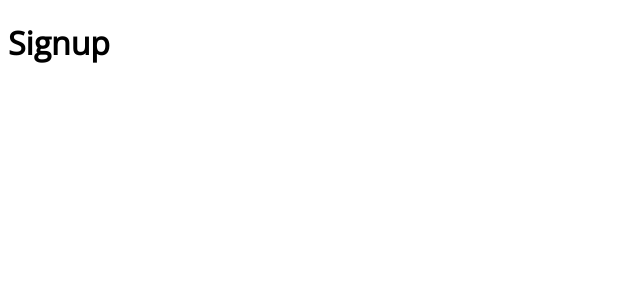
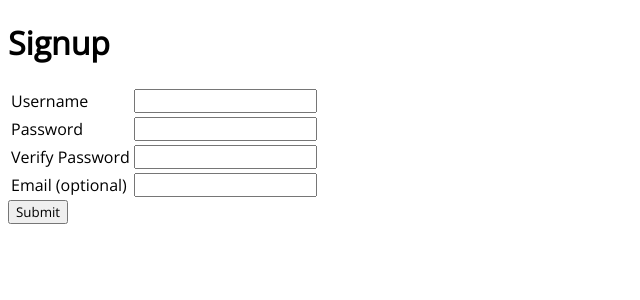
Before and after one commit to JacobDozier/user-signup, a Flask app: page / in a window 1280 px wide. Shown: the top 300 px of the page, without its empty margins (0-640 px from the left). Run offline with Flask 2, Linux system fonts and the light colour scheme.

Commit message:
Added a table with inputs for username, password, verify pass, and email.

```diff
--- a/templates/index.html
+++ b/templates/index.html
@@ -2,6 +2,48 @@
 
 {% block content %}
 
-
+<form action="/signup" method="POST">
+    <table>
+        <tbody>
+            <tr>
+                <td>
+                    <label for="username">Username</label>
+                </td>
+                <td>
+                    <input name="username" type="text">
+                    <span class="error"></span>
+                </td>
+            </tr>
+            <tr>
+                <td>
+                    <label for="password">Password</label>
+                </td>
+                <td>
+                    <input name="password" type="password">
+                    <span class="error"></span>
+                </td>
+            </tr>
+            <tr>
+                <td>
+                    <label for="verify">Verify Password</label>
+                </td>
+                <td>
+                    <input name="verify" type="password">
+                    <span class="error"></span>
+                </td>
+            </tr>
+            <tr>
+                <td>
+                    <label name="email">Email (optional)</label>
+                </td>
+                <td>
+                    <input name="email" value>
+                    <span class="error"></span>
+                </td>
+            </tr>
+        </tbody>
+    </table>
+    <input type="submit">
+</form>
 
 {% endblock %}
```
